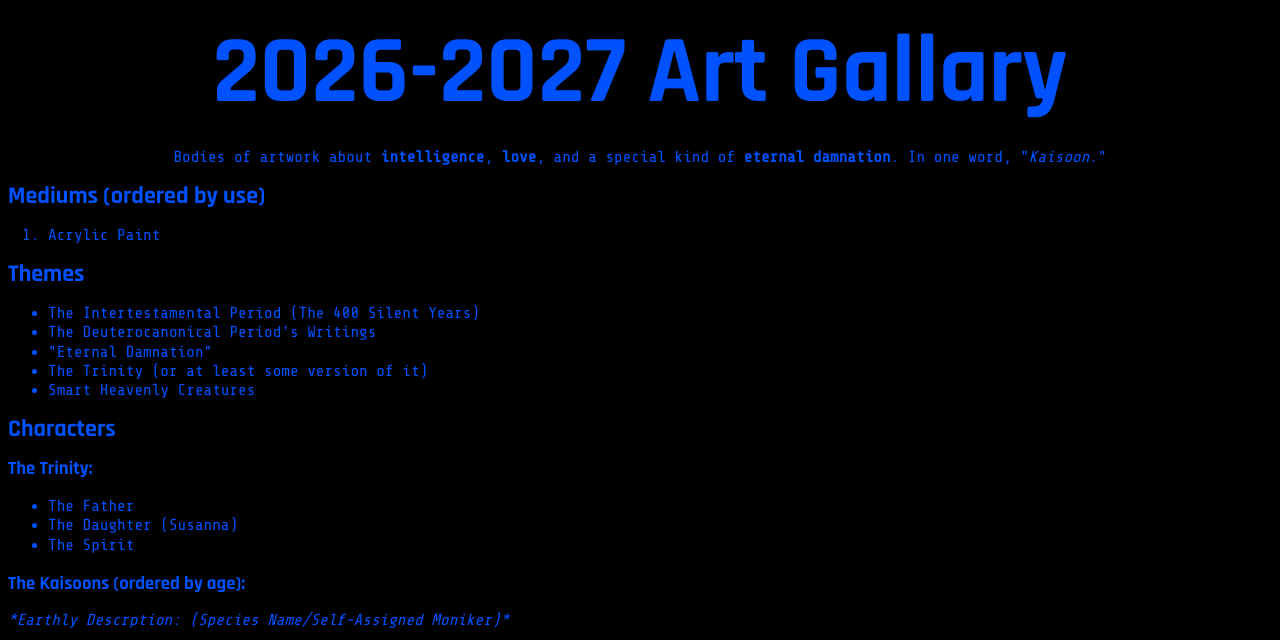
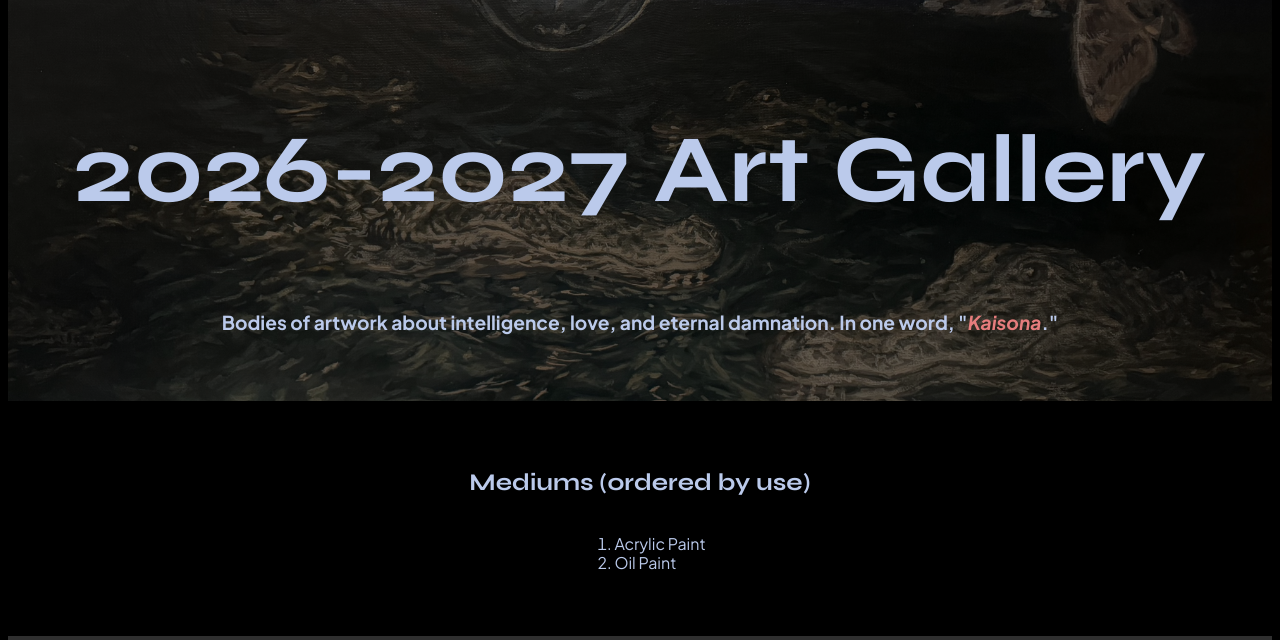
Before and after one commit to tolumeadows/practices, a Flask app: page / in a window 1280 px wide. Shown: the top 640 px of the page. Run offline with Flask 3, Linux system fonts and the light colour scheme; grey boxes are pictures that could not be loaded.

Commit message:
7:13 PM 11/18/26
Major changes. It got a lot prettier I think.

```diff
--- a/web_page/static/css/style.css
+++ b/web_page/static/css/style.css
@@ -1,44 +1,82 @@
 body {
     background-color: #000;
-    color: rgb(0, 81, 255);
-    line-height: 1.2rem;
-    margin-block:
+    color: rgb(187, 202, 235);
+    font-family: 'Plus Jakarta Sans', sans-serif;
+    line-height: 1.2;
+    margin-block: 0;
 }
 
-title {
-    font-family: 'Rajdhani', sans-serif;
+
+h1, h2, h3 {
+    text-align: center;
+    font-family: 'Syne', sans-serif;
     font-weight: 700;
 }
 
+
 h1 {
-    font-family: 'Rajdhani', sans-serif;
-    font-weight: 700;
     text-align: center;
     font-size: 6rem;
 }
 
-h2 {
-    font-family: 'Rajdhani', sans-serif;
-    font-weight: 700;
+.center_box {
+    display: flex;
+    flex-direction: column;
+    align-items: center;
+    justify-content: center;
+    min-height: 10vh;
+    padding: 3rem;
 }
 
-h3 {
-    font-family: 'Rajdhani', sans-serif;
-    font-weight: 700;
+.center_box ul,
+.center_box ol {
+    text-align: left;
 }
 
 p {
-    font-family: 'Share Tech Mono', monospace;
+
+    font-size: 1.2rem;
 }
 
-ol {
-    font-family: 'Share Tech Mono', monospace;
+.sly_info {
+    text-align: center;
 }
 
-ul {
-    font-family: 'Share Tech Mono', monospace;
+.highlight {
+    color: rgb(230, 125, 125);
 }
 
-.sly-info {
-    text-align: center;
+.Dark_Banner {
+    background:
+        linear-gradient(rgba(0,0,0,var(--tint, 0.6)), rgba(0,0,0,var(--tint, 0.6))) 0 0 / 8px 8px repeat,
+        var(--bg-image) var(--bg-pos, center 95%) / cover no-repeat;
+    display: flex;
+    flex-direction: column;
+    align-items: center;
+    justify-content: center;
+    min-height: 10vh;
+    padding: 3rem;
 }
+
+
+
+.Alligator {
+    --bg-image: url("/static/images/Alligators.jpg") ;
+}
+
+.Kaisona_Meeting {
+    --tint: 0.7;
+    --bg-image: url("/static/images/Kaisona_Meeting.jpg") ;
+    --bg-pos: center 43%;
+}
+
+.Gods {
+    --bg-image: url("/static/images/Gods.jpg") ;
+    --bg-pos: center 90%;
+    --tint: 0.5;
+}
+
+.wrapper {
+    max-inline-size: 100%;
+    margin-inline: auto;
+}
--- a/web_page/templates/index.html
+++ b/web_page/templates/index.html
@@ -2,30 +2,44 @@
     <html>
 
         <head>
-            <title>Art Gallary</title>
-            <h1> 2026-2027 Art Gallary</h1>
-            <link href="{{ url_for('static', filename='css/style.css') }}" rel="stylesheet">
-            <link rel="preconnect" href="https://googleapis.com">
+            <meta charset="UTF-8">
+            <meta name="viewport" content="width=device-width, initial-scale=1.0">
+            <title>Art Gallery</title>
+
             <link rel="preconnect" href="https://fonts.googleapis.com">
             <link rel="preconnect" href="https://fonts.gstatic.com" crossorigin>
-            <link href="https://fonts.googleapis.com/css2?family=Share+Tech+Mono&family=Rajdhani:wght@500;700&display=swap" rel="stylesheet">
+            <link href="https://fonts.googleapis.com/css2?family=Syne:wght@400..800&display=swap" rel="stylesheet">
+            <link href="https://fonts.googleapis.com/css2?family=Plus+Jakarta+Sans:ital,wght@0,200..800;1,200..800&family=Syne:wght@400..800&display=swap" rel="stylesheet">
+
+            <link href="{{ url_for('static', filename='css/style.css') }}" rel="stylesheet">
         </head>
 
 
         <body>
+
             <header>
-                <p class="sly-info">Bodies of artwork about <strong>intelligence</strong>, <strong>love</strong>, and a special kind of <strong>eternal damnation</strong>. In one word, "<em>Kaisoon</em>."</p>
+                <div class="Dark_Banner Alligator">
+                    <h1> 2026-2027 Art Gallery</h1>
+                    <p class="sly_info"><strong>Bodies of artwork about <strong>intelligence</strong>, <strong>love</strong>, and <strong>eternal damnation</strong>. In one word, "<span class="highlight"><em>Kaisona</em></span>."</strong></p>
+                </div>
             </header>
 
             <main>
-                <section>
+                <!--COME BACK TO THIS WRAPPER PART LATER AND FIGURE OUT WHEN/WHERE AND WHEN/WHERE NOT TO USE IT-->
+                <!--NEED TO LEARN HOW TO DO TWO COLUMN LAYOUT AND INCLUDE THE CANVAS MEDIUM-->
+                <div class="wrapper">
+                    <section class="center_box">
                         <h2>Mediums (ordered by use)</h2>
                         <ol>
                             <li>Acrylic Paint</li>
+                            <li>Oil Paint</li>
                         </ol>
                     </section>
+                </div>
 
                 <section>
+                    <div class="Dark_Banner Kaisona_Meeting">
+                        <div>
                             <h2>Themes</h2>
                             <ul>
                                 <li>The Intertestamental Period (The 400 Silent Years)</li>
@@ -34,18 +48,23 @@
                                 <li>The Trinity (or at least some version of it)</li>
                                 <li>Smart Heavenly Creatures</li>
                             </ul>
+                    </div>
+                    </div>
                 </section>
 
+                <!--MIGHT NOT NEED CENTER_BOX HERE IF I PUT IT IN AN IMAGE BACKGROUND THING-->
                 <section>
                     <h2>Characters</h2>
+                        <div class="Dark_Banner Gods">
                             <h3>The Trinity:</h3>
                             <ul>
                                 <li>The Father</li>
                                 <li>The Daughter (Susanna)</li>
                                 <li>The Spirit</li>
                             </ul>
+                        </div>
 
-                    <h3>The Kaisoons (ordered by age):</h3>
+                    <h3>The <span class="highlight">Kaisoons</span> (ordered by age):</h3>
                     <p><em>*Earthly Descrption: (Species Name/Self-Assigned Moniker)*</em></p>
                     <ul>
                         <li>Moths: Epicephalas</li>
@@ -56,7 +75,7 @@
                         <li>Dog: Tobit</li>
                         <li>Clown: Me</li>
                     </ul>
-                    <p><em>Click <a href="/narr">here</a> to see each Kaisoon in the respective painting it was introduced in.</em></p>
+                    <p><em>Click <a href="/narr">here</a> to see each <span class="Highlight">Kaisoon</span> in the respective painting it was introduced in.</em></p>
                 </section>
             </main>
             <footer></footer>
```
Also changed, not shown: web_page/templates/narr.html (+10 -8 lines), web_page/static/images/Alligators.jpg (added), web_page/static/images/Gods.jpg (renamed from web_page/static/images/IMG_8026.jpg), web_page/static/images/IMG_7978.jpg (deleted), 2 other files. Lines whose indentation alone changed are shown as unchanged.
